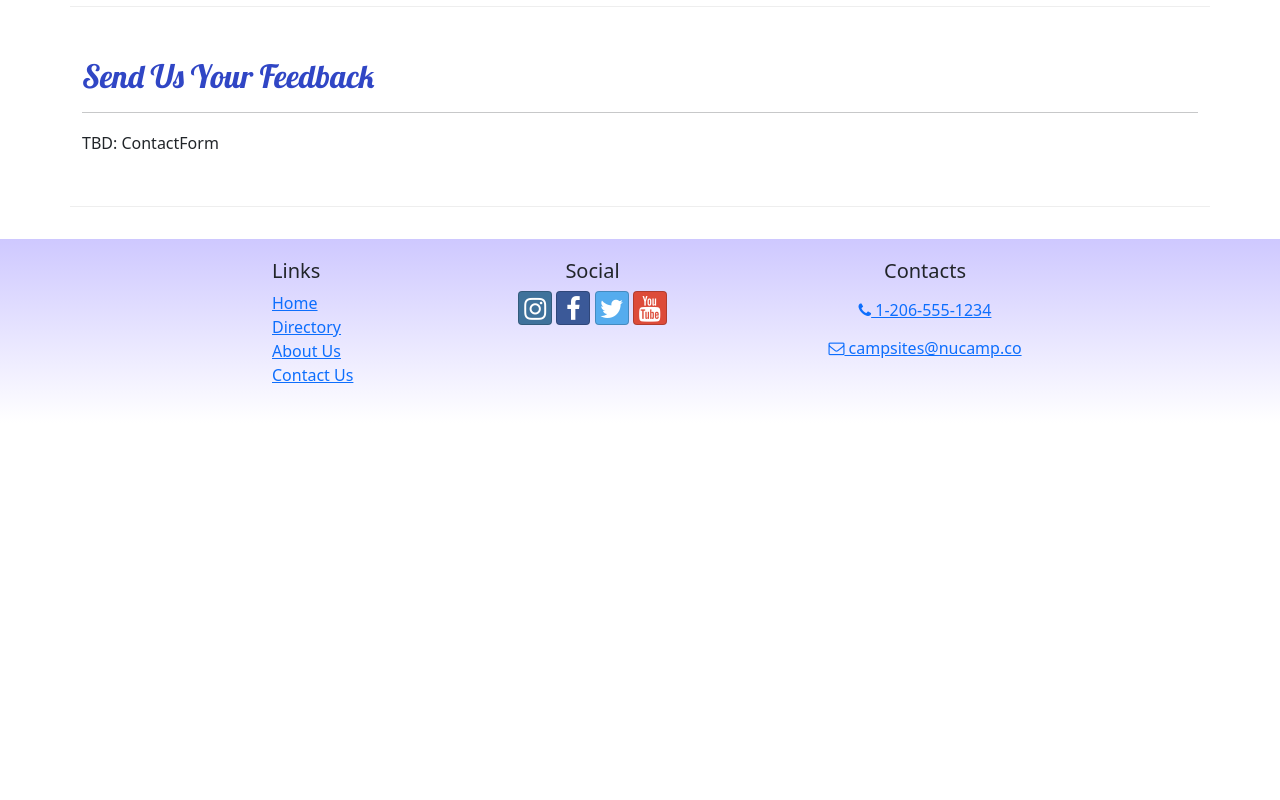
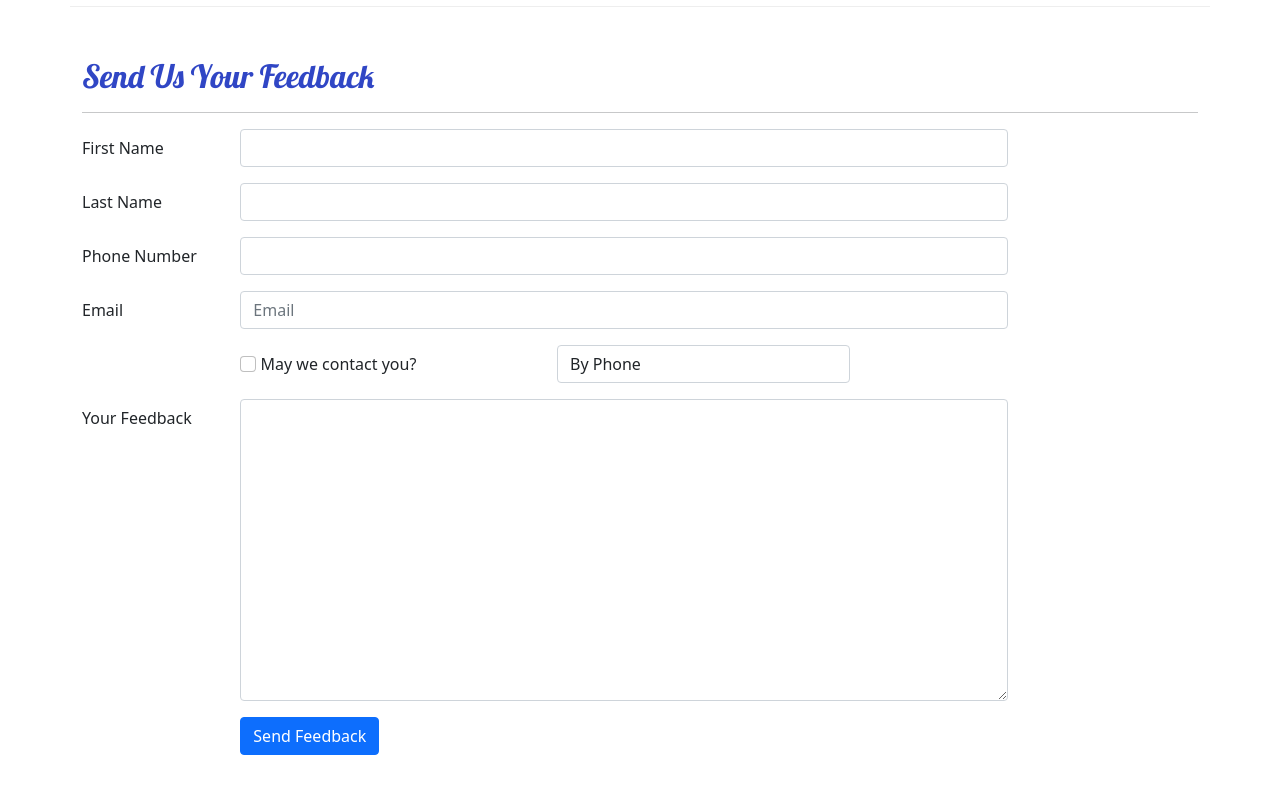
Before and after one commit to YoungKim11/react-nucampsite, a React (Create React App) app: page /contact in a window 1280 px wide. Shown: the part 460-1260 px from the top of the page. Before the commit the page ends 883 px from the top, so only its background shows below. Built offline with nearby package versions, Linux system fonts and the light colour scheme.

Commit message:
form validation

```diff
--- /dev/null
+++ b/src/components/ContactForm.js
@@ -0,0 +1,134 @@
+import React from 'react';
+import { Label, Button, Col, FormGroup} from 'reactstrap';
+import { Formik, Field, Form, ErrorMessage } from 'formik';
+import { validateContactForms } from '../utils/validateContactForm';
+
+const ContactForm = () => {
+    const handleSubmit= (values, {resetForm}) => {
+        console.log('form values: ', values);
+        console.log('in JSON format: ', JSON.stringify(values));
+        resetForm();
+    }
+    return (
+        <Formik initialValues={{
+            firstName: ' ',
+            lastName: ' ',
+            phoneNum: ' ',
+            email: ' ',
+            agree: false,
+            contactType: 'By phone',
+            feedback: ' ',
+            }}
+            onSubmit={handleSubmit}
+            validate={validateContactForms}
+        >
+        <Form>
+            <FormGroup row>
+                <Label htmlFor='firstName' md='2'>
+                    First Name
+                </Label>
+                <Col md='10'>
+                    <Field
+                        name='firstName'
+                        className='form-control'
+                        placeholder='First Name'
+                    />
+                    <ErrorMessage name='firstName'>
+                        {(msg) => <p className='text-danger'>{msg}</p>}
+                    </ErrorMessage>
+                </Col>
+            </FormGroup>
+            <FormGroup row>
+                <Label htmlFor='lastName' md='2'>
+                    Last Name
+                </Label>
+                <Col md='10'>
+                    <Field
+                            name='lastName'
+                            className='form-control'
+                            placeholder='Last Name'
+                    />
+                     <ErrorMessage name='lastName'>
+                        {(msg) => <p className='text-danger'>{msg}</p>}
+                    </ErrorMessage>
+                </Col>
+            </FormGroup>
+            <FormGroup row>
+                <Label htmlFor='phoneNum' md='2'>
+                    Phone Number
+                </Label>
+                <Col md='10'>
+                    <Field
+                            name='phoneNum'
+                            className='form-control'
+                            placeholder='Phone Number'
+                    />
+                     <ErrorMessage name='phoneNum'>
+                        {(msg) => <p className='text-danger'>{msg}</p>}
+                    </ErrorMessage>
+                </Col>
+            </FormGroup>
+            <FormGroup row>
+                <Label htmlFor='email' md='2'>
+                    Email
+                </Label>
+                <Col md='10'>
+                    <Field
+                        name='email'
+                        type='email'
+                        className='form-control'
+                        placeholder='Email'
+                    />
+                     <ErrorMessage name='email'>
+                        {(msg) => <p className='text-danger'>{msg}</p>}
+                    </ErrorMessage>
+                </Col>
+            </FormGroup>
+            <FormGroup row>
+                <Label check md={{size: 4, offset: 2}}>
+                        <Field
+                            name='agree'
+                            type='checkbox'
+                            className='form-check-input'
+                        />{' '}
+                         May we contact you?
+                </Label>
+                <Col md='4'>
+                    <Field
+                        name='contactType'
+                        as='select'
+                        className='form-control'
+                    >
+                    <option>By Phone</option>
+                    <option>By Email</option>
+                    </Field>
+                </Col>
+            </FormGroup>
+            <FormGroup row>
+                <Label htmlFor='feedback' md='2'>
+                    Your Feedback
+                </Label>
+                <Col>
+                    <Field
+                        name='feedback'
+                        as='textarea'
+                        className='form-control'
+                        rows='12'
+                    >
+
+                    </Field>
+                </Col>
+            </FormGroup>
+            <FormGroup row>
+                <Col md={{size: 10, offset: 2}}>
+                    <Button type='submit' color='primary'>
+                        Send Feedback
+                    </Button>
+                </Col>
+            </FormGroup>
+        </Form>
+        </Formik>
+    )
+}
+
+export default ContactForm;
--- a/src/pages/ContactPage.js
+++ b/src/pages/ContactPage.js
@@ -1,6 +1,7 @@
 import React from "react";
 import { Container, Col, Row } from "reactstrap";
 import SubHeader from "../components/SubHeader";
+import ContactForm from "../components/ContactForm";
 
 
 
@@ -8,7 +9,6 @@
     return(
         <Container>
             <SubHeader current='Contact Us'/>
-
             <Row className='row-content align-items-center'>
                 <Col sm='4'>
                     <h5>Our Address</h5>
@@ -45,7 +45,7 @@
                     <hr />
                 </Col>
                 <Col md='10'>
-                    TBD: ContactForm
+                    <ContactForm />
                 </Col>
             </Row>
         </Container>
--- /dev/null
+++ b/src/utils/validateContactForm.js
@@ -0,0 +1,30 @@
+export const validateContactForms = (values) => {
+    const errors = {};
+
+    if (!values.firstName) {
+        errors.firstName = 'Required';
+    } else if (values.firstName.length < 2) {
+        errors.firstName = 'Must be at least 2 characters.';
+    } else if (values.firstName.length > 15) {
+        errors.firstName = 'Must be less then 15 characters.';
+    }
+
+    if (!values.lastName) {
+        errors.lastName = 'Required';
+    } else if (values.lastName.length < 2) {
+        errors.lastName = 'Must be at least 2 characters.';
+    } else if (values.lastName.length > 15) {
+        errors.lastName = 'Must be 15 characters or less';
+    }
+
+    const reg = /^\d+$/;
+    if (!reg.test(values.phoneNum)) {
+        errors.phoneNum = 'The phone number should contain only numbers.';
+    }
+
+    if (!values.email.includes('@')) {
+        errors.email = 'Email should contain a @';
+    }
+
+    return errors
+}
```
